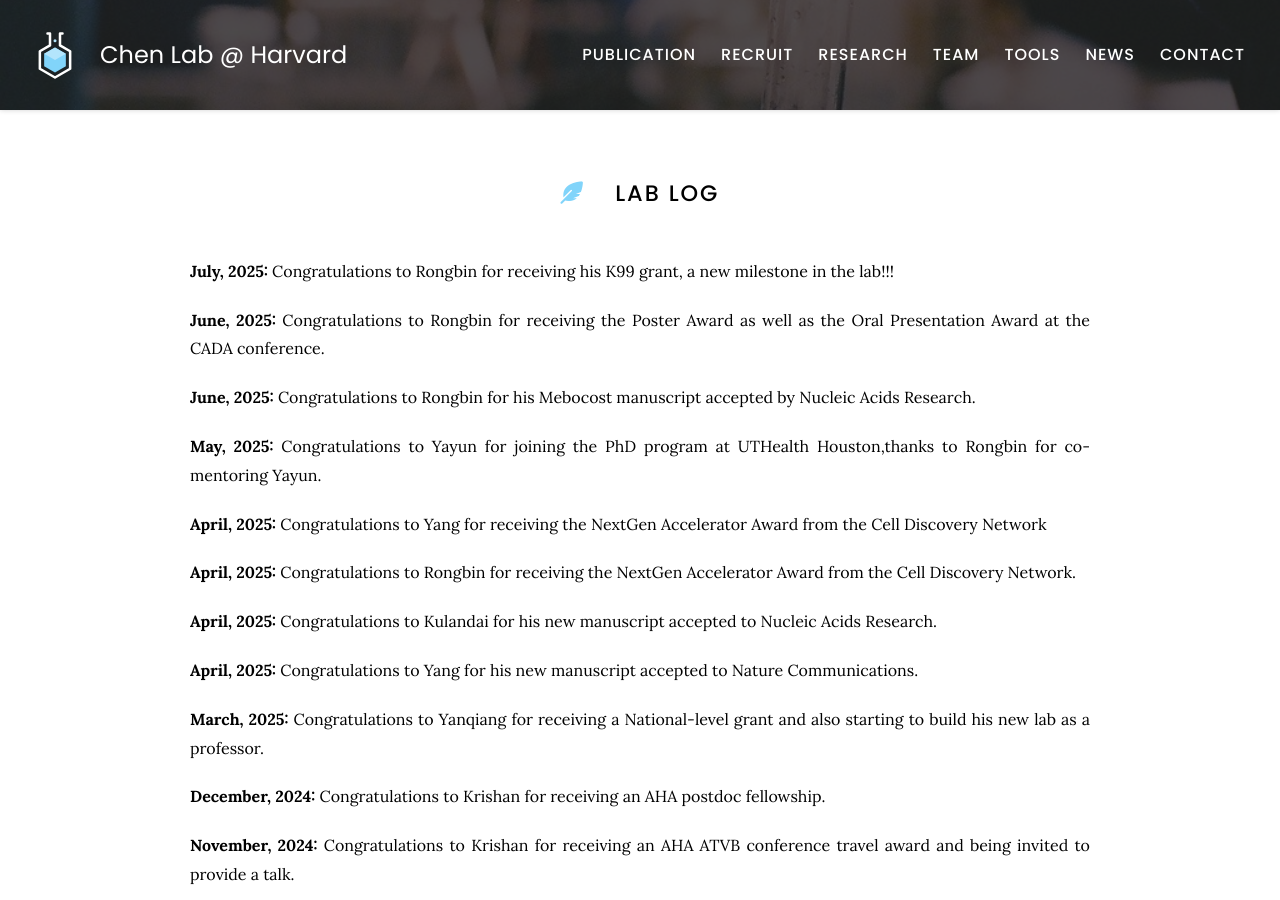
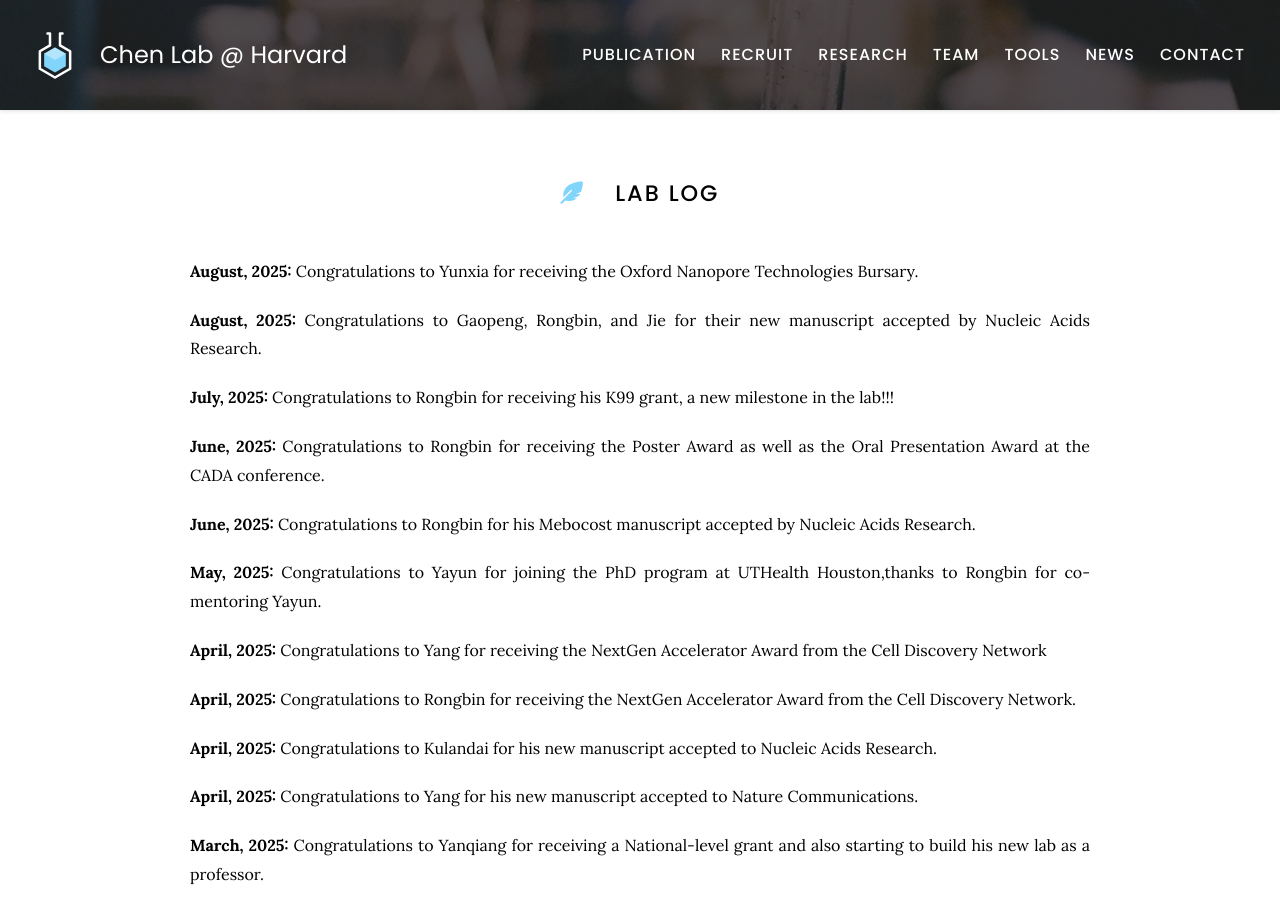
Before and after one commit to kaifuchenlab/kaifuchenlab.github.io, a Jekyll site: the page built from 7.news/index.md, in a window 1280 px wide and 900 px high. Built offline with Jekyll 4.4.1, drawn with Linux system fonts in a browser that asks for light colours.

Commit message:
Update index.md

```diff
--- a/7.news/index.md
+++ b/7.news/index.md
@@ -6,6 +6,12 @@ nav:
 ---
 
 # <i class="fas fa-feather-alt"></i> Lab log
+
+**August, 2025:**
+Congratulations to Yunxia for receiving the Oxford Nanopore Technologies Bursary.
+
+**August, 2025:**
+Congratulations to Gaopeng, Rongbin, and Jie for their new manuscript accepted by Nucleic Acids Research.
 
 **July, 2025:**
 Congratulations to Rongbin for receiving his K99 grant, a new milestone in the lab!!!
```
